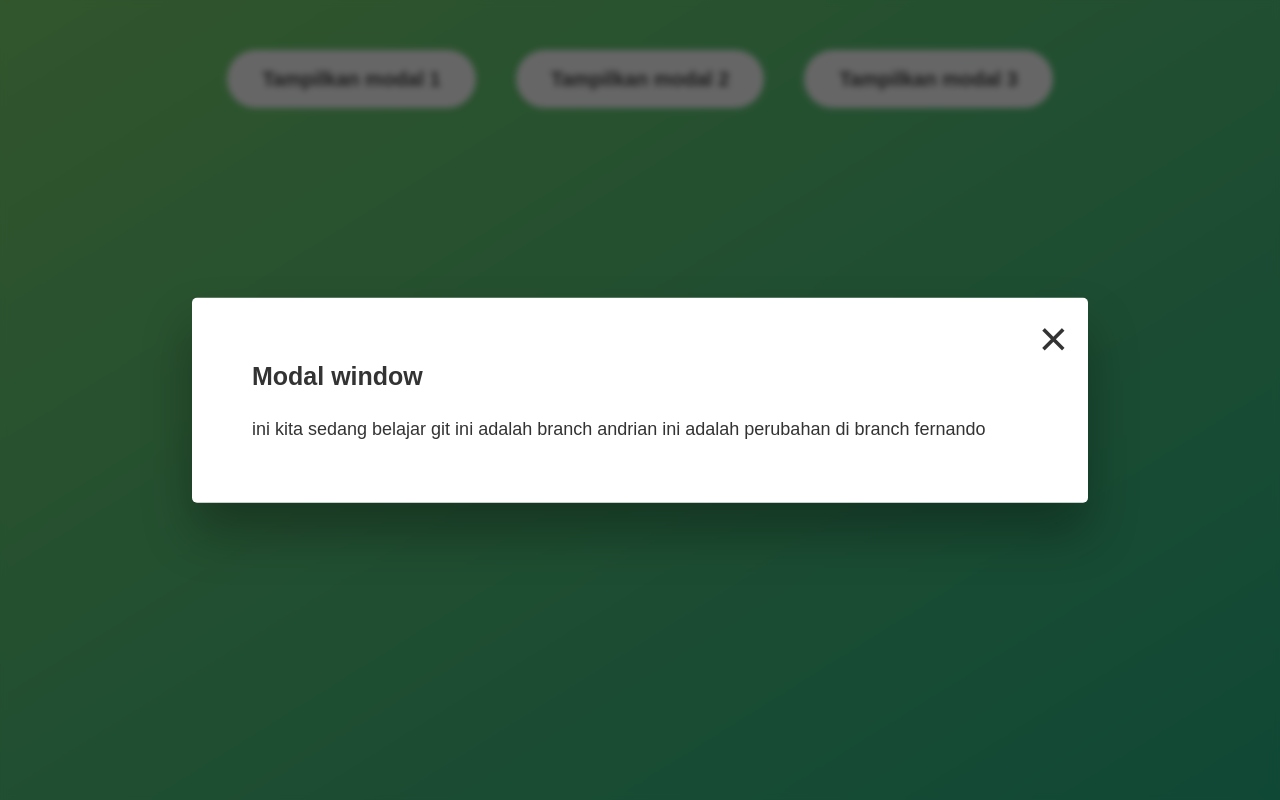
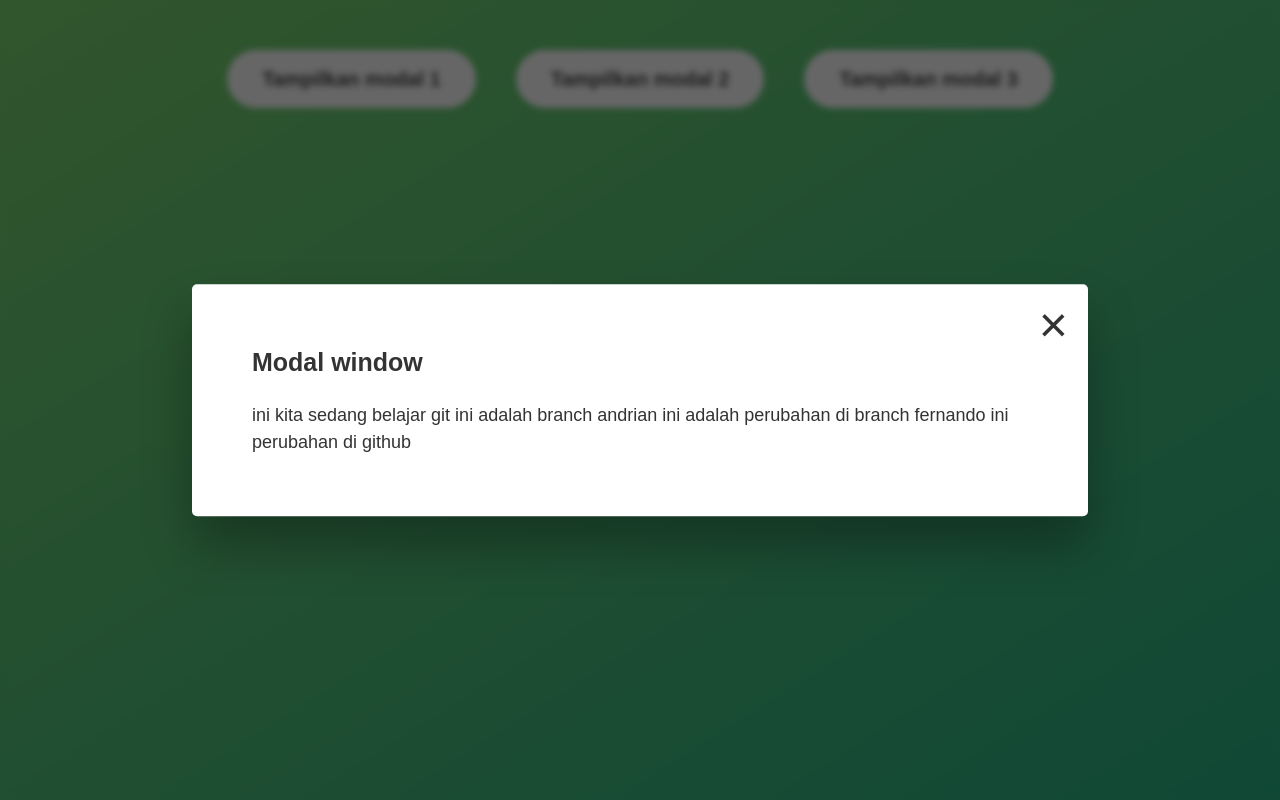
Before and after one commit to andrianm28/file-coach, a website: page index.html in a window 1280 px wide. Both pictures are taken after a click on the button "Tampilkan modal 1". Drawn offline with Linux system fonts and the light colour scheme.

Commit message:
perubahan di github

```diff
--- a/index.html
+++ b/index.html
@@ -19,6 +19,7 @@
         ini kita sedang belajar git
         ini adalah branch andrian
         ini adalah perubahan di branch fernando
+        ini perubahan di github
       </p>
     </div>
     <div class="overlay hidden"></div>
```
